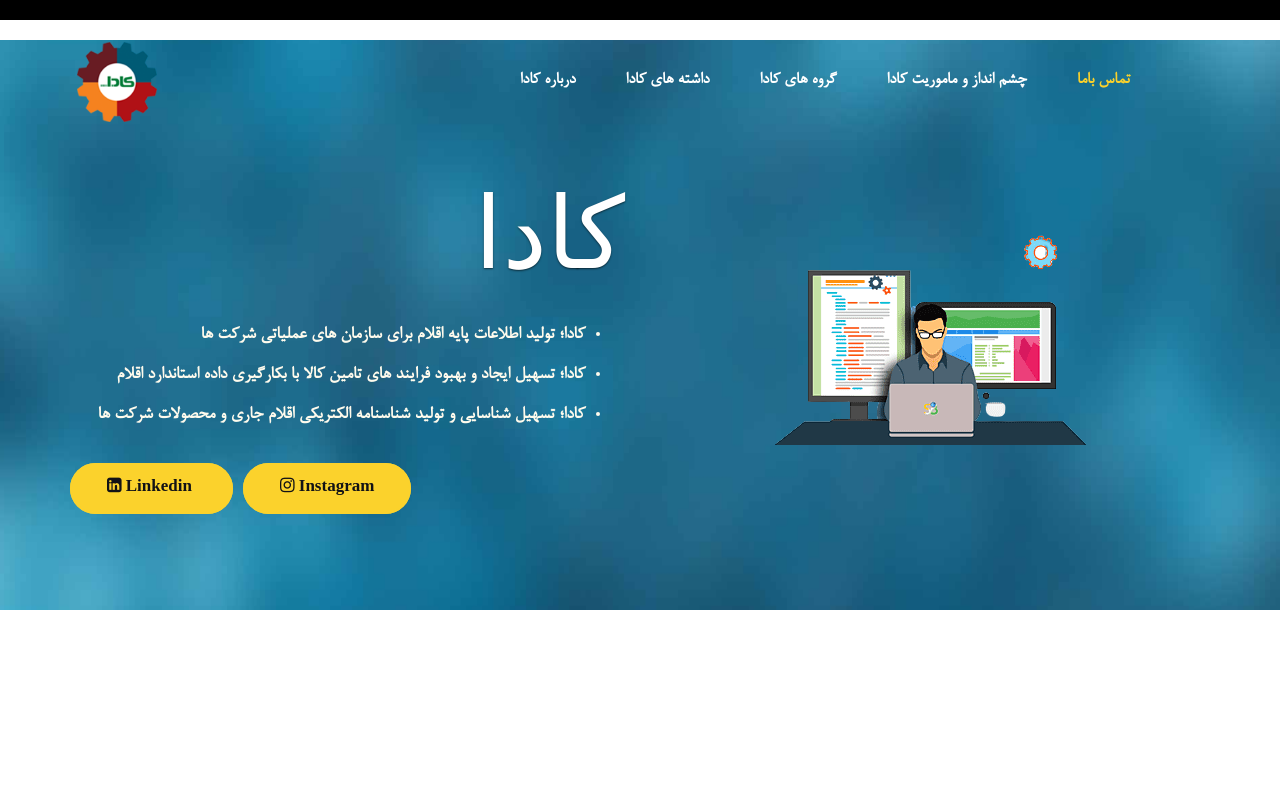
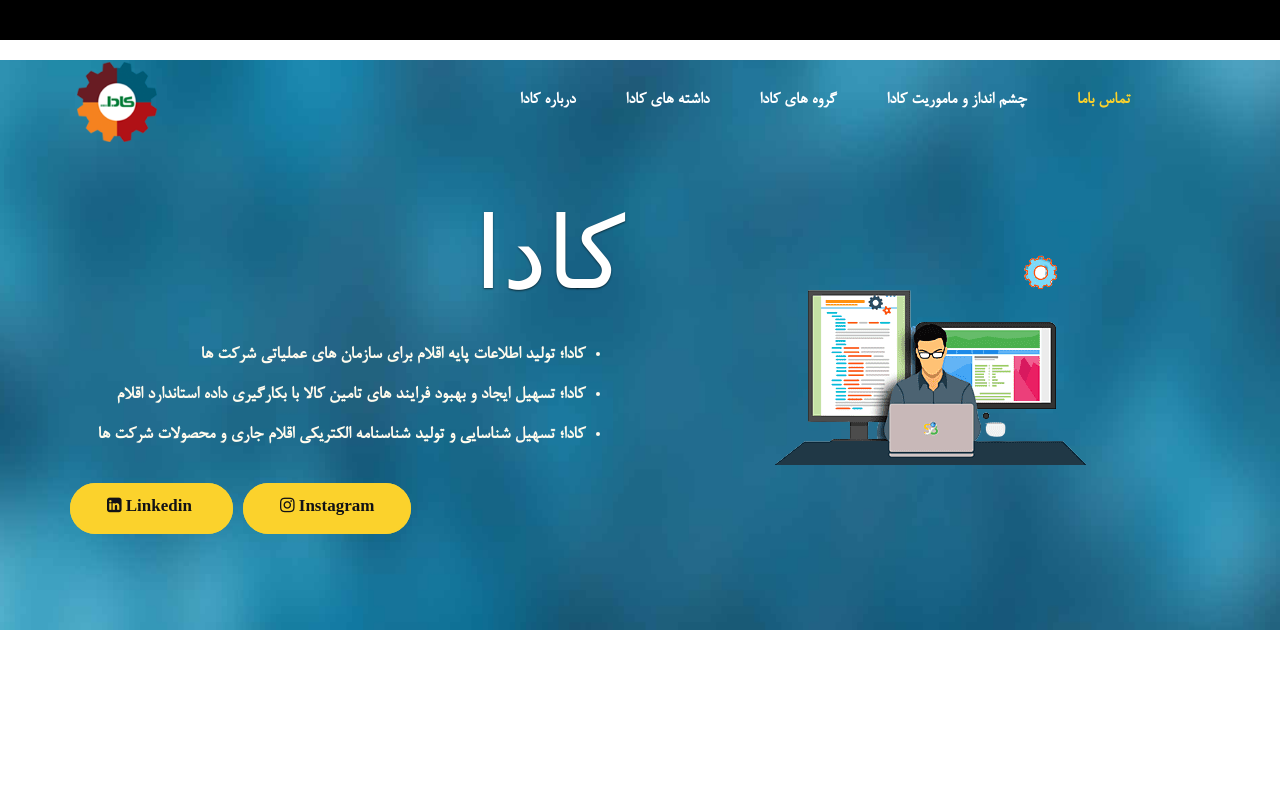
Before and after one commit to mostafa-kermaninia/CADA-website, a plain HTML site: page index.html in a window 1280 px wide. Shown: the top 793 px of the page. Drawn offline with nearby package versions, Linux system fonts and the light colour scheme; a web font is replaced by a local one.

Commit message:
fix style problem

```diff
--- a/css/styles.css
+++ b/css/styles.css
@@ -126,7 +126,7 @@ a:hover {
 .navbar-default {
     background: transparent;
     padding: 15px 0;
-    border-top: 20px solid black;
+    border-top: 40px solid black;
 
 }
 .navbar-default .navbar-brand {
```
